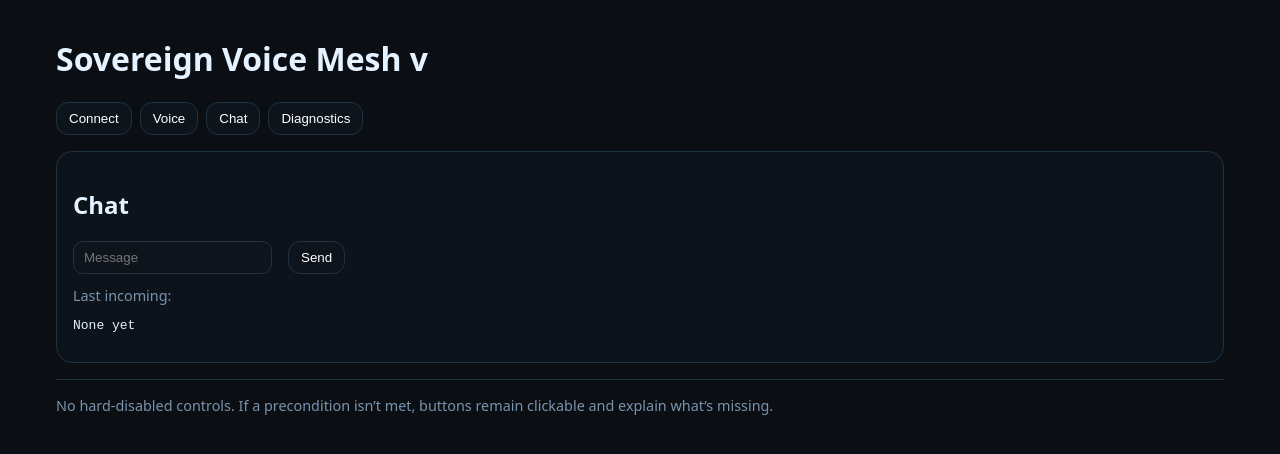
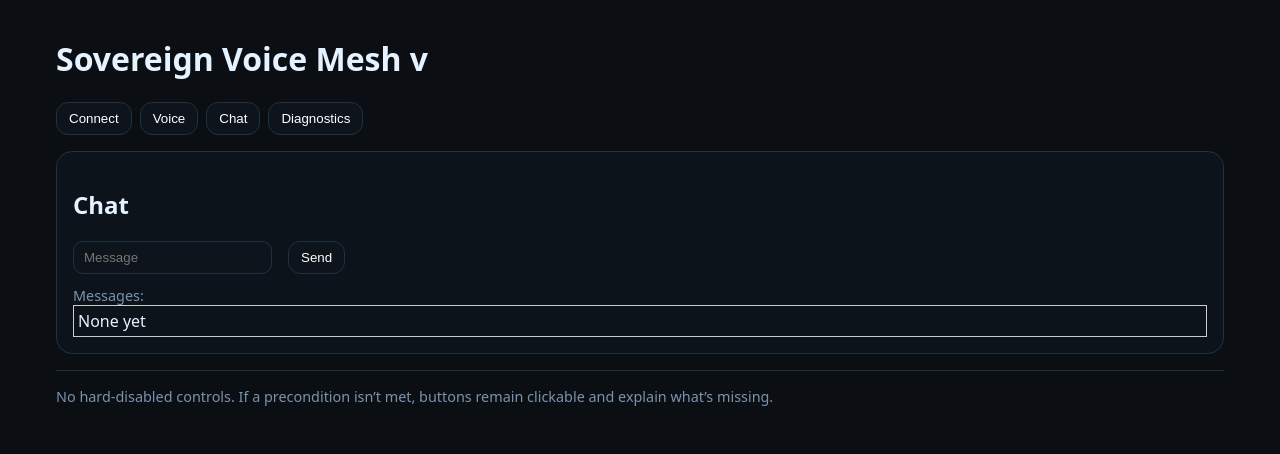
Before and after one commit to Treystu/SovereignComms, a React (Vite) app: page / in a window 1280 px wide. Both pictures are taken after a click on the button "Chat". Shown: the top 454 px of the page. Built offline with nearby package versions, Linux system fonts and the light colour scheme.

Commit message:
feat: persist chat history

```diff
--- a/Chat.tsx
+++ b/Chat.tsx
@@ -3,14 +3,19 @@ import { useState } from 'react';
 import DOMPurify from 'dompurify';
 
 export default function Chat(){
-  const { sendMesh, lastMsg } = useRtcAndMesh();
+  const { sendMesh, messages, addMessage, clearMessages } = useRtcAndMesh();
   const [text, setText] = useState('');
 
   async function send(){
     if (!text.trim()) { alert('Enter a message'); return; }
     const clean = DOMPurify.sanitize(text);
     sendMesh({ text: clean });
+    addMessage({ text: clean, direction: 'outgoing', timestamp: Date.now() });
     setText('');
+  }
+
+  function onClear(){
+    clearMessages();
   }
 
   return (
@@ -21,12 +26,16 @@ export default function Chat(){
         <button onClick={send} title="Send message over DataChannel">Send</button>
       </div>
       <div style={{marginTop:12}}>
-        <div className="small">Last incoming:</div>
-        <pre style={{whiteSpace:'pre-wrap'}}>{
-          lastMsg ? DOMPurify.sanitize(
-            lastMsg.payload?.text ?? JSON.stringify(lastMsg, null, 2)
-          ) : 'None yet'
-        }</pre>
+        <div className="small">Messages:</div>
+        <div style={{maxHeight:200, overflowY:'auto', border:'1px solid #ccc', padding:4}}>
+          {messages.length ? messages.map((m, i) => (
+            <div key={i} style={{marginBottom:8}}>
+              <div className="small">{new Date(m.timestamp).toLocaleTimeString()} {m.direction==='outgoing' ? '→' : '←'}</div>
+              <pre style={{whiteSpace:'pre-wrap'}}>{DOMPurify.sanitize(m.text)}</pre>
+            </div>
+          )) : 'None yet'}
+        </div>
+        {messages.length > 0 && <button onClick={onClear} title="Clear chat history" style={{marginTop:8}}>Clear history</button>}
       </div>
     </div>
   );
--- a/store.ts
+++ b/store.ts
@@ -1,6 +1,12 @@
 import { useEffect, useMemo, useState } from 'react';
 import { RtcSession } from './RtcSession';
 import { MeshRouter, Message } from './Mesh';
+
+export interface ChatMessage {
+  text: string;
+  direction: 'incoming' | 'outgoing';
+  timestamp: number;
+}
 
 export function useRtcAndMesh() {
   const [useStun, setUseStun] = useState(false);
@@ -9,6 +15,7 @@ export function useRtcAndMesh() {
   const [status, setStatus] = useState('idle');
   const [lastMsg, setLastMsg] = useState<Message | null>(null);
   const [log, setLog] = useState<string[]>([]);
+  const [messages, setMessages] = useState<ChatMessage[]>([]);
 
   const rtc = useMemo(() => new RtcSession({ useStun, onOpen: ()=>push('dc-open'), onClose: r=>push('dc-close:'+r), onError: e=>push('dc-error:'+e), onState: s=>push(`ice:${s.ice}`) }), [useStun]);
   // Close previous session when options change
@@ -16,6 +23,30 @@ export function useRtcAndMesh() {
   const mesh = useMemo(() => new MeshRouter(crypto.randomUUID()), []);
 
   function push(s:string){ setLog((l)=>[s, ...l].slice(0,200)); }
+
+  function addMessage(m: ChatMessage) {
+    setMessages((list) => [...list, m]);
+  }
+
+  function clearMessages() {
+    setMessages([]);
+    if (typeof localStorage !== 'undefined') localStorage.removeItem('chatMessages');
+  }
+
+  useEffect(() => {
+    if (typeof localStorage === 'undefined') return;
+    try {
+      const saved = localStorage.getItem('chatMessages');
+      if (saved) setMessages(JSON.parse(saved));
+    } catch {}
+  }, []);
+
+  useEffect(() => {
+    if (typeof localStorage === 'undefined') return;
+    try {
+      localStorage.setItem('chatMessages', JSON.stringify(messages));
+    } catch {}
+  }, [messages]);
 
   function isValidMessage(m: any): m is Message {
     return m && typeof m.id === 'string' && typeof m.ttl === 'number' &&
@@ -29,6 +60,9 @@ export function useRtcAndMesh() {
         if (!isValidMessage(msg)) throw new Error('invalid');
         mesh.ingress(msg);
         setLastMsg(msg);
+        if (msg.type === 'chat' && typeof msg.payload?.text === 'string') {
+          addMessage({ text: msg.payload.text, direction: 'incoming', timestamp: Date.now() });
+        }
       } catch {
         push('rx:invalid-msg');
       }
@@ -81,5 +115,20 @@ export function useRtcAndMesh() {
     rtc.send(JSON.stringify(msg));
   }
 
-  return { useStun, setUseStun, createOffer, acceptOfferAndCreateAnswer, acceptAnswer, offerJson, answerJson, status, sendMesh, lastMsg, log };
+  return {
+    useStun,
+    setUseStun,
+    createOffer,
+    acceptOfferAndCreateAnswer,
+    acceptAnswer,
+    offerJson,
+    answerJson,
+    status,
+    sendMesh,
+    lastMsg,
+    log,
+    messages,
+    addMessage,
+    clearMessages,
+  };
 }
```
